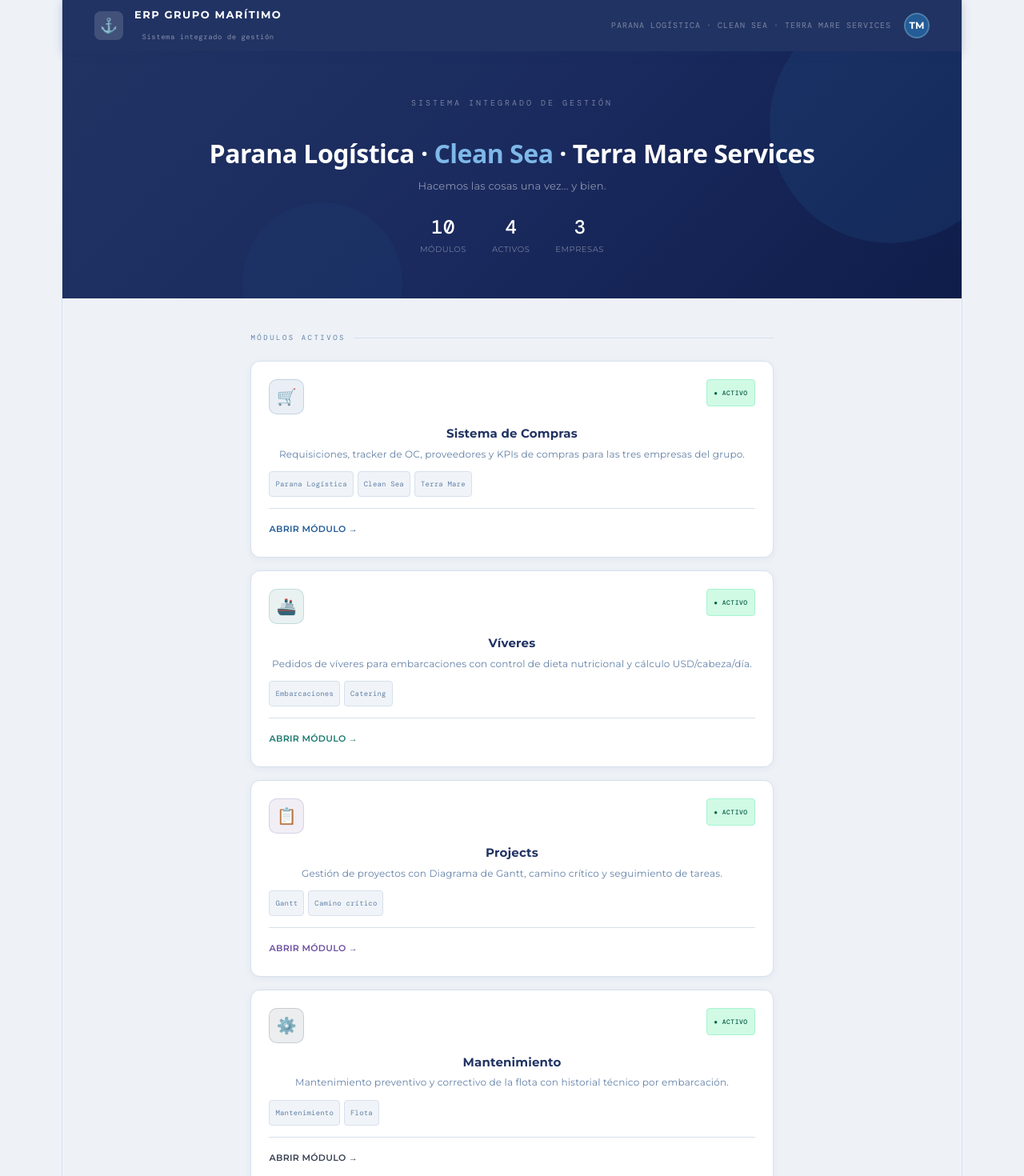
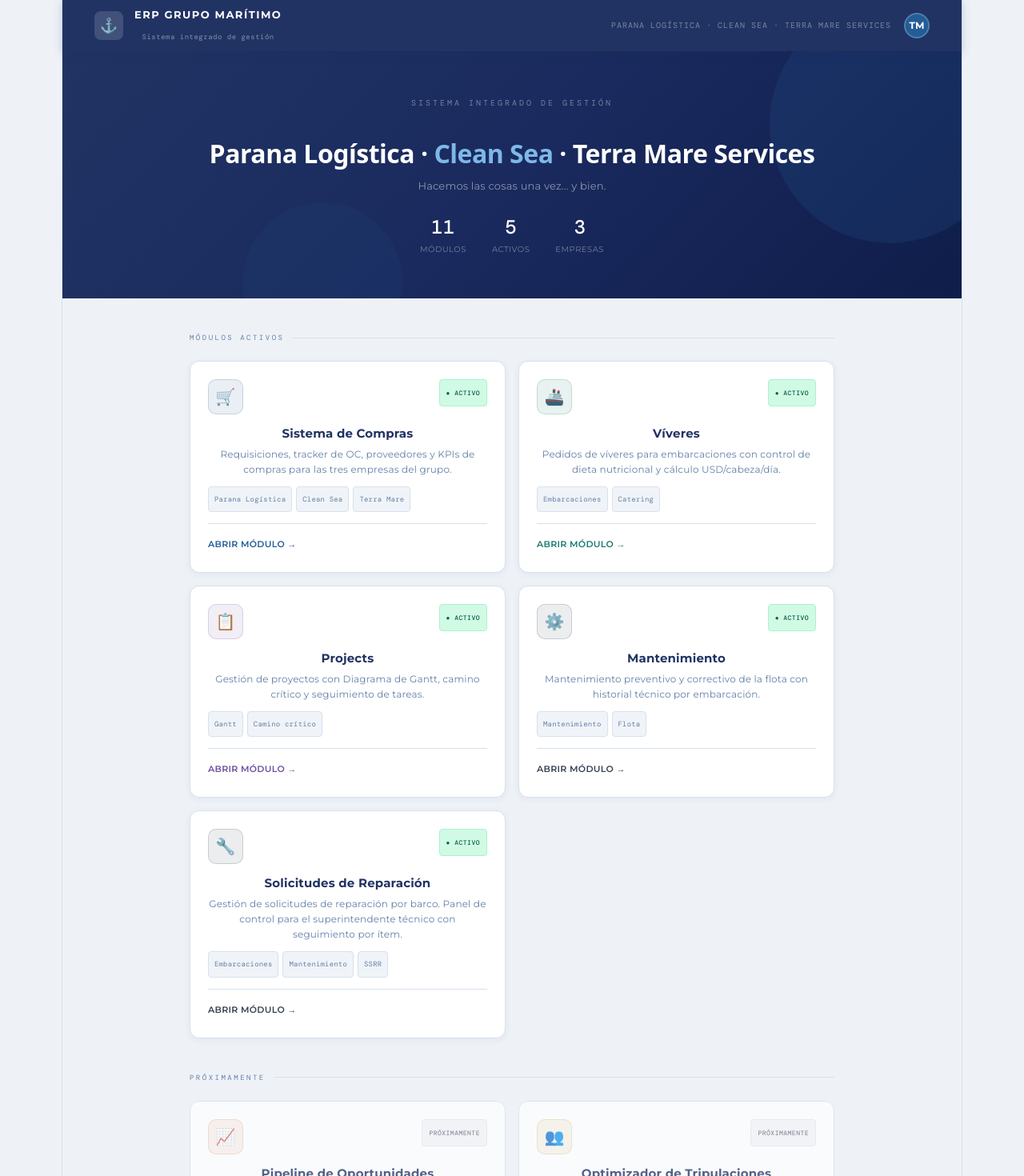
Before and after one commit to TerraCompras/erp-portal, a React (Vite) app: page / in a window 1280 px wide. Shown: the top 1470 px of the page at 80% size. Built offline with nearby package versions, Linux system fonts and the light colour scheme.

Commit message:
feat: agregar módulo reparaciones al portal

```diff
--- a/src/App.jsx
+++ b/src/App.jsx
@@ -61,7 +61,17 @@ const MODULOS = [
     color: "#374151",
     tags: ["Mantenimiento", "Flota"],
   },
-  {
+    {
+  id: "reparaciones",
+  nombre: "Solicitudes de Reparación",
+  descripcion: "Gestión de solicitudes de reparación por barco. Panel de control para el superintendente técnico con seguimiento por ítem.",
+  icono: "🔧",
+  status: "activo",
+  url: "https://reparaciones-app-mu.vercel.app",
+  color: "#374151",
+  tags: ["Embarcaciones", "Mantenimiento", "SSRR"],
+},
+{
     id: "hsqe",
     nombre: "HSQE",
     descripcion: "Control de certificaciones, vencimientos, inspecciones, incidentes y cumplimiento normativo.",
```
